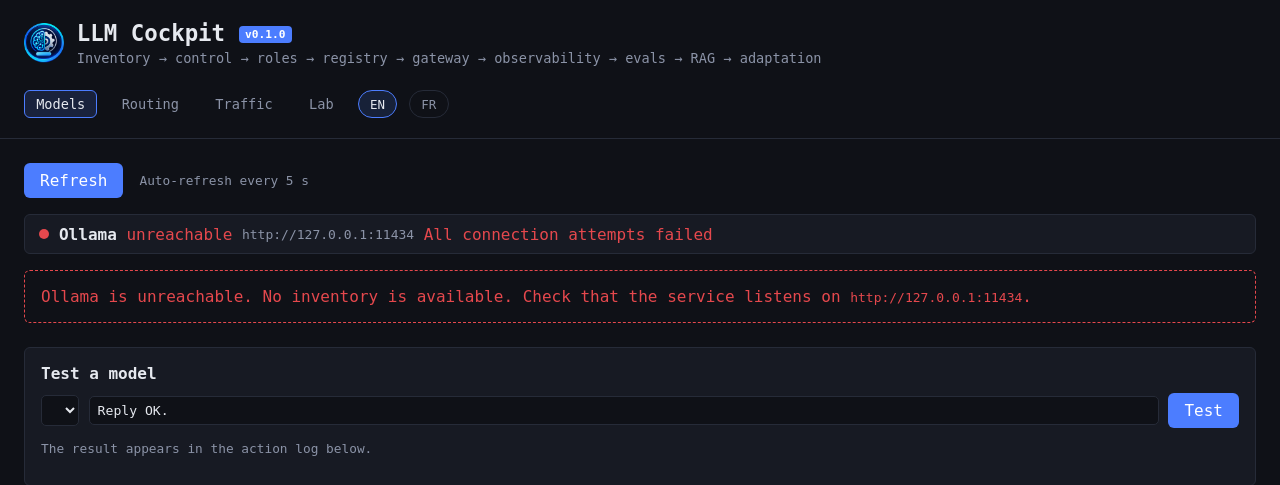
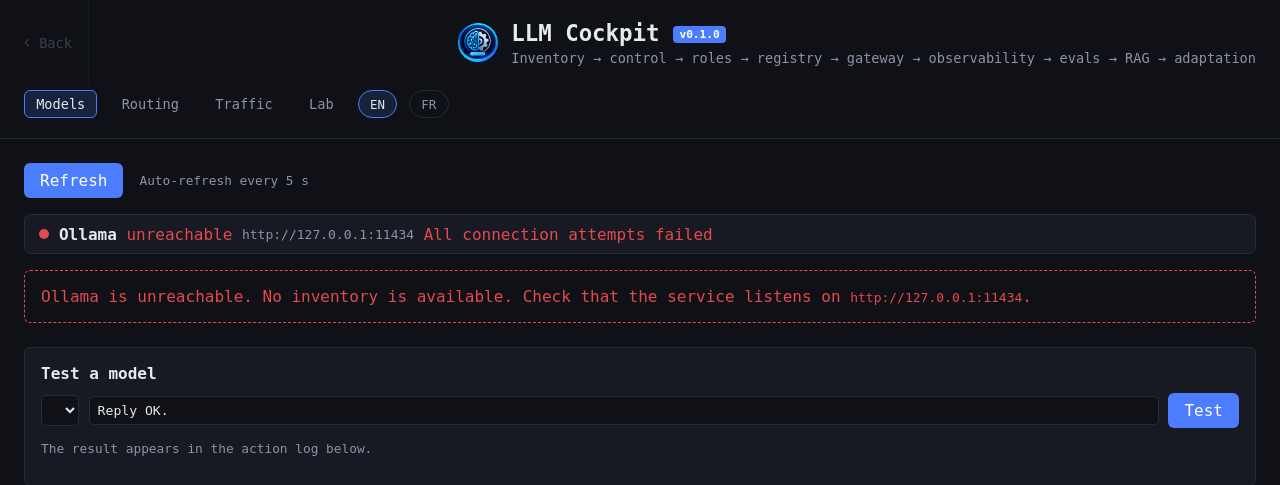
Before and after one commit to AILabManager-tech/llm-cockpit, a FastAPI app: page / in a window 1280 px wide. Shown: the top 485 px of the page. Run offline with FastAPI, Linux system fonts and the light colour scheme; data that the repository does not hold is empty; some libraries are stand-ins or nearby versions.

Commit message:
Bouton Retour en tête de la barre du haut (chevron, fondu dans la navigation), FR et EN
Co-Authored-By: Claude Sonnet 5.5 <noreply@anthropic.com>

```diff
--- a/app/static/app.css
+++ b/app/static/app.css
@@ -27,6 +27,31 @@ body {
   justify-content: space-between;
   flex-wrap: wrap;
 }
+
+/* Back: first item of the top bar, as tall as the bar, melts into the navigation (same font, muted, thin separator). */
+.topbar-back {
+  align-self: stretch;
+  display: inline-flex;
+  align-items: center;
+  gap: 0.35rem;
+  margin: -1.25rem 0.25rem -1.25rem -1.5rem;
+  padding: 0 1rem 0 1.25rem;
+  min-height: 3rem;
+  background: transparent;
+  border: 0;
+  border-right: 1px solid var(--border);
+  color: var(--muted);
+  font: inherit;
+  font-size: 0.85rem;
+  cursor: pointer;
+  transition: color 0.15s ease, background-color 0.15s ease;
+}
+.topbar-back .ico { width: 1em; height: 1em; flex: 0 0 auto; transition: transform 0.15s ease; }
+.topbar-back:hover, .topbar-back:focus-visible { color: var(--text); background: var(--panel); }
+.topbar-back:hover .ico { transform: translateX(-2px); }
+.topbar-back[aria-disabled="true"] { opacity: 0.35; cursor: default; background: transparent; color: var(--muted); }
+.topbar-back[aria-disabled="true"] .ico { transform: none; }
+@media (prefers-reduced-motion: reduce) { .topbar-back, .topbar-back .ico { transition: none; } }
 
 .brand { display: flex; align-items: center; gap: 0.8rem; min-width: 0; }
 .brand-mark { width: 40px; height: 40px; flex: 0 0 auto; }
--- a/app/static/i18n.js
+++ b/app/static/i18n.js
@@ -12,6 +12,7 @@
     ["Routing", "Routage"],
     ["Traffic", "Trafic"],
     ["Lab", "Labo"],
+    ["Back", "Retour"],
     ["Which model answers for which role", "Quel modèle répond pour quel rôle"],
     ["Measure, then improve: evaluations gate what RAG and adaptation are worth.",
      "Mesurer, puis améliorer : les évaluations valident ce que valent le RAG et l'adaptation."],
--- a/app/templates/base.html
+++ b/app/templates/base.html
@@ -14,6 +14,7 @@
 </head>
 <body>
   <header class="topbar">
+    <button type="button" class="topbar-back" data-back title="Back (Alt + ←)"><svg class="ico" viewBox="0 0 24 24" fill="none" stroke="currentColor" stroke-width="1.8" stroke-linecap="round" stroke-linejoin="round" aria-hidden="true"><path d="M15 6l-6 6 6 6"/></svg>Back</button>
     <div class="brand">
       <img class="brand-mark" src="/static/icons/128.png" alt="" aria-hidden="true">
       <div>
@@ -40,5 +41,12 @@
   <main>
     {% block content %}{% endblock %}
   </main>
+  <script>/* Back: previous page of the cockpit, else the Models page; greyed on the home page with nothing to go back to (an app window has no browser back button). */
+  (() => {const b = document.querySelector("[data-back]"); if (!b) return; let internal = false;
+    try { internal = !!document.referrer && new URL(document.referrer).origin === location.origin; } catch (e) {}
+    if (!internal && location.pathname === "/") b.setAttribute("aria-disabled", "true");
+    b.addEventListener("click", () => { if (b.getAttribute("aria-disabled") === "true") return;
+      if (internal && history.length > 1) history.back(); else location.href = "/"; });
+    document.addEventListener("keydown", (e) => { if (e.altKey && e.key === "ArrowLeft") b.click(); });})();</script>
 </body>
 </html>
```
Also changed, not shown: tests/test_pages.py (+7 -0 lines).
